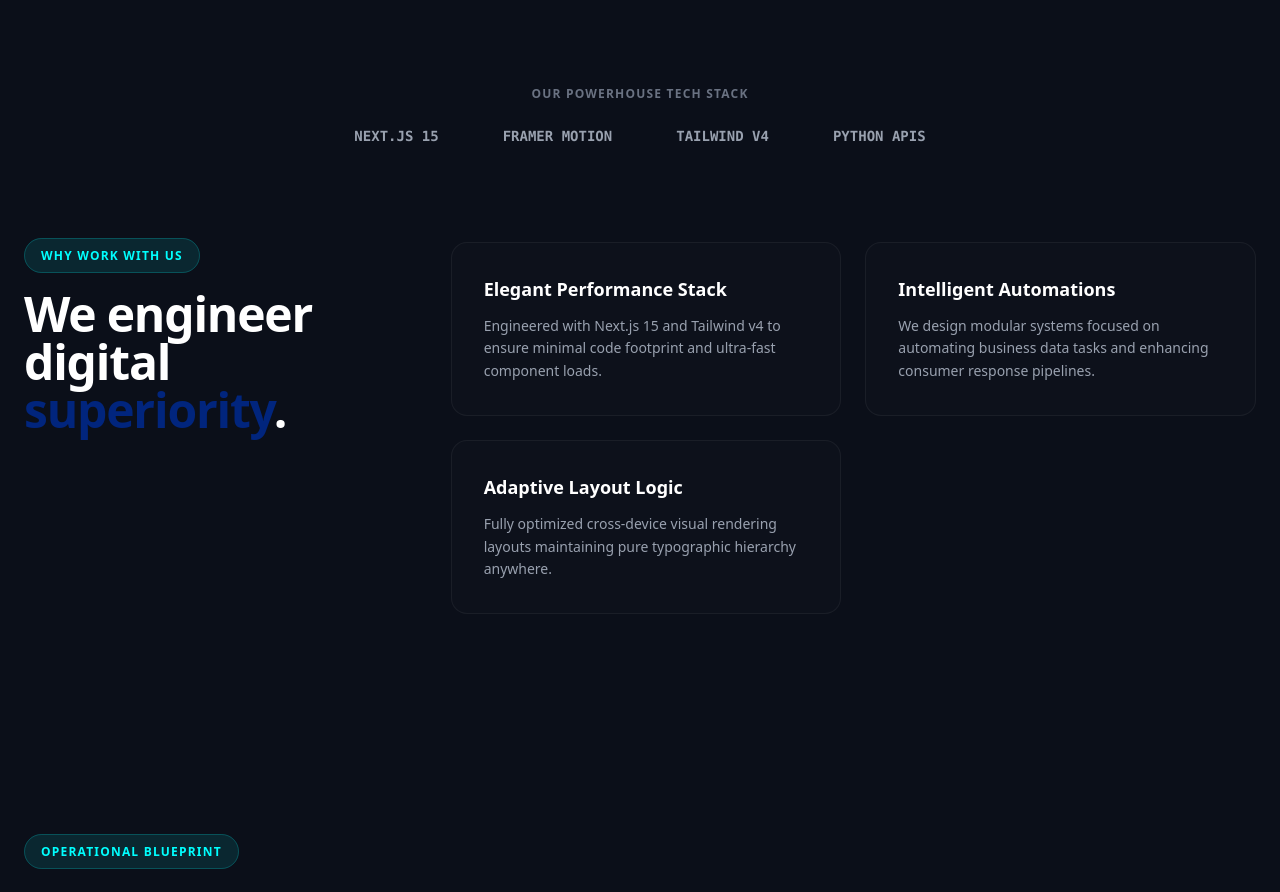
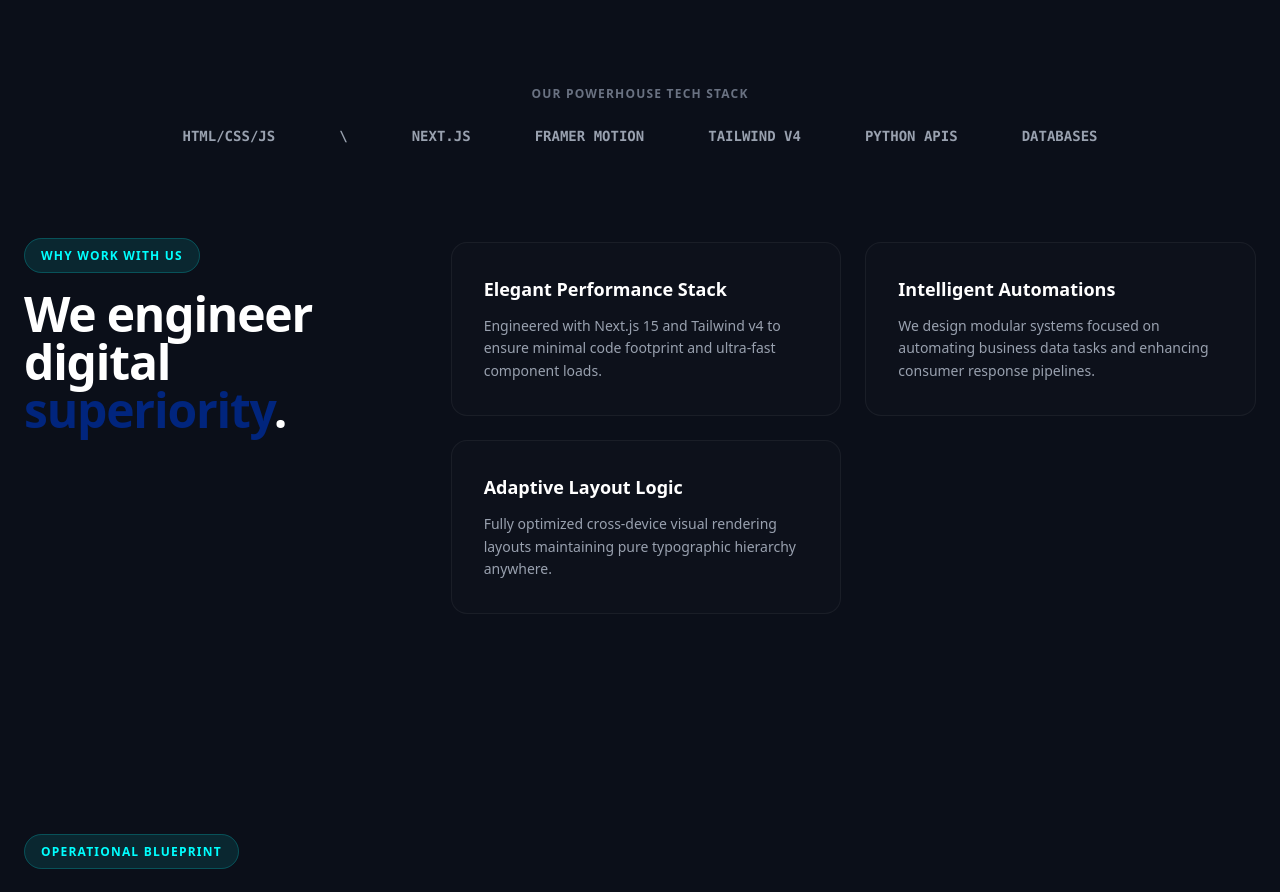
Before and after one commit to manikdhiman/IT-COMPANY, a Next.js app in the folder client/: page / in a window 1280 px wide. Shown: the part 860-1752 px from the top of the page. Built offline with nearby package versions, Linux system fonts and the light colour scheme.

Commit message:
some new tech added in html/css column

```diff
--- a/client/app/components/Features.tsx
+++ b/client/app/components/Features.tsx
@@ -17,10 +17,12 @@ export default function Features() {
         <div className="mb-24 text-center">
           <p className="text-xs font-semibold tracking-widest text-gray-500 uppercase mb-6">Our Powerhouse Tech Stack</p>
           <div className="flex flex-wrap justify-center items-center gap-8 md:gap-16 font-mono text-sm text-gray-400 font-bold">
-            <span>NEXT.JS 15</span>
+            <span>HTML/CSS/JS</span>\
+            <span>NEXT.JS</span>
             <span>FRAMER MOTION</span>
             <span>TAILWIND V4</span>
             <span>PYTHON APIS</span>
+             <span>DATABASES</span>
           </div>
         </div>
 
```
